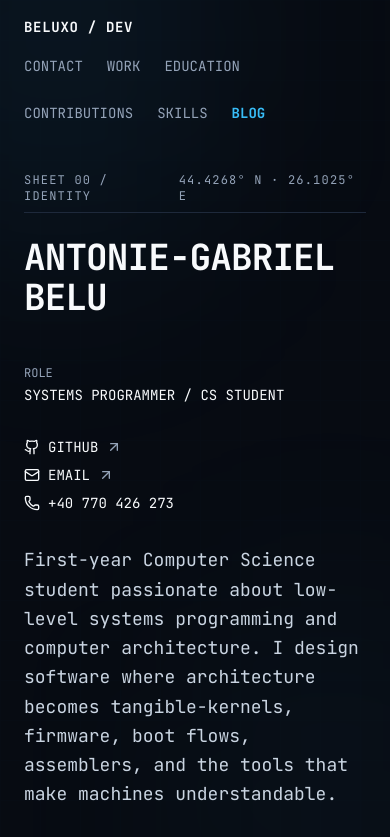
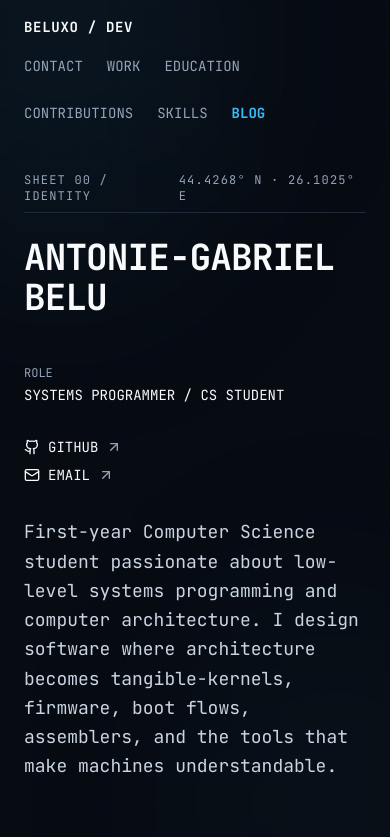
Before and after one commit to belutoni/belutoni.github.io, a Next.js app: page / in a window 390 px wide. Shown: the top 837 px of the page. Built offline with nearby package versions, Linux system fonts and the light colour scheme.

Commit message:
Remove phone number from identity section

```diff
--- a/src/components/Sheet00Identity.tsx
+++ b/src/components/Sheet00Identity.tsx
@@ -1,4 +1,4 @@
-import { ArrowUpRight, Mail, Phone } from "lucide-react";
+import { ArrowUpRight, Mail } from "lucide-react";
 
 export default function Sheet00Identity() {
   return (
@@ -26,9 +26,6 @@ export default function Sheet00Identity() {
             <a href="mailto:belutoni06@gmail.com" className="flex items-center gap-2 hover:text-accent-teal transition-colors w-fit">
               <Mail className="w-4 h-4" /> EMAIL <ArrowUpRight className="w-4 h-4 text-slate-muted" />
             </a>
-            <a href="tel:+40770426273" className="flex items-center gap-2 hover:text-accent-teal transition-colors w-fit">
-              <Phone className="w-4 h-4" /> +40 770 426 273
-            </a>
           </div>
         </div>
 
```
